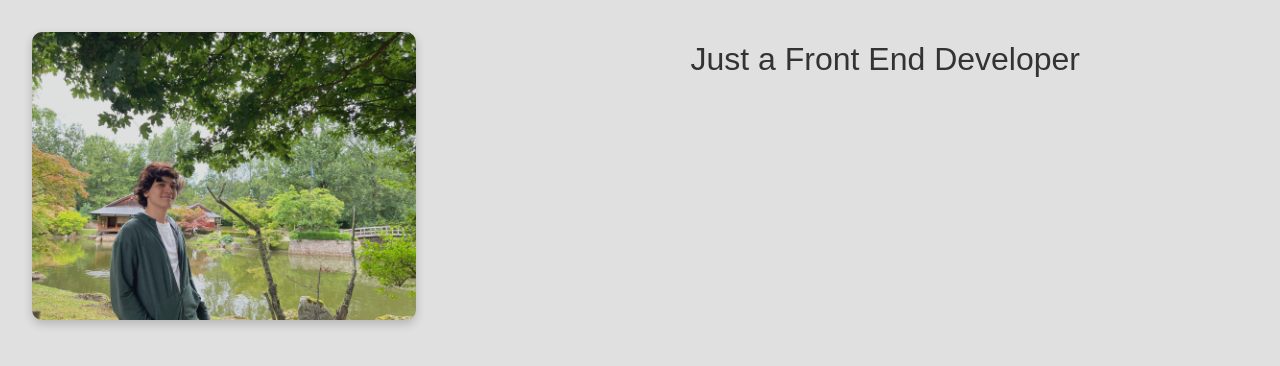
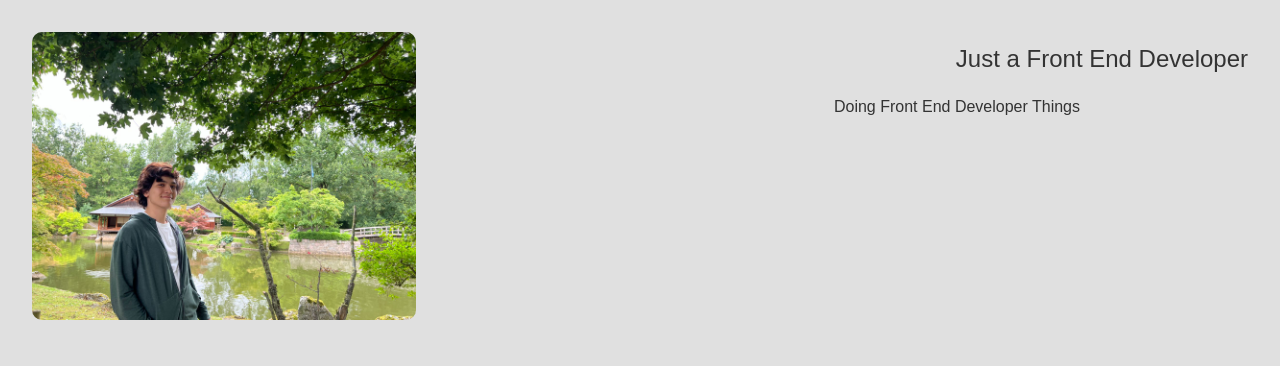
Before and after one commit to MiguelIbrahimE/PersonalPage, a React (Create React App) app: page / in a window 1280 px wide. Shown: the top 366 px of the page. Built offline with nearby package versions, Linux system fonts and the light colour scheme.

Commit message:
remove consensus to downlaod images on the website

```diff
--- a/package.json
+++ b/package.json
@@ -6,6 +6,7 @@
     "@testing-library/jest-dom": "^5.17.0",
     "@testing-library/react": "^13.4.0",
     "@testing-library/user-event": "^13.5.0",
+    "aos": "^2.3.4",
     "bootstrap": "^5.3.3",
     "react": "^18.3.1",
     "react-dom": "^18.3.1",
--- a/src/App.css
+++ b/src/App.css
@@ -15,32 +15,58 @@ body {
 
 .App {
   text-align: left;
-  padding: 2rem;
 }
 
 main {
   display: flex;
-  flex-wrap: wrap; /* Enables wrapping on smaller screens */
-  gap: 2rem;
+  align-items: flex-start;
+  gap: 2rem; /* Space between image and text */
+  padding: 2rem;
 }
 
+/* Image Hover and Layout */
 .img-container {
+  position: relative;
   width: 30vw;
   height: auto;
+  flex-shrink: 0;
   margin-right: 2rem;
-  border-radius: 10px;
-  box-shadow: 0px 4px 10px rgba(0, 0, 0, 0.2); /* Soft shadow */
-  opacity: 0.95; /* Slight transparency */
-  mix-blend-mode: multiply; /* Blends image with background */
 }
 
-
-section {
-  flex: 1;
-  max-width: 600px; /* Optional max-width for content */
+/* Prevent Right Click and Save on Image */
+.no-click {
+  width: 100%;
+  border-radius: 10px;
+  transition: opacity 0.3s ease;
+  pointer-events: none;
+  user-select: none;
 }
 
-/* Typography */
+.img-container:hover .no-click {
+  opacity: 0.8;
+}
+
+.overlay {
+  position: absolute;
+  top: 50%;
+  left: 50%;
+  transform: translate(-50%, -50%);
+  color: #fff;
+  font-size: 1.5rem;
+  opacity: 0;
+  transition: opacity 0.3s ease;
+}
+
+.img-container:hover .overlay {
+  opacity: 1; /* Text fades in on hover */
+}
+
+/* Right-Aligned Text Section */
+.info-section {
+  flex: 1;
+  text-align: right;
+}
+
 h1, h2 {
   font-weight: 300;
   margin: 0.5rem 0;
@@ -48,8 +74,5 @@ h1, h2 {
 
 p {
   margin: 1rem 0;
+  max-width: 600px;
 }
-
-.name-title {
-  text-align: right;
-}
--- a/src/App.js
+++ b/src/App.js
@@ -1,16 +1,23 @@
-import React from 'react';
-import 'bootstrap/dist/css/bootstrap.min.css';
+import React, { useEffect } from 'react';
+import AOS from 'aos';
+import 'aos/dist/aos.css';
 import './App.css';
 
 function App() {
+    useEffect(() => {
+        AOS.init({ duration: 1000, easing: 'ease-in-out', once: true });
+    }, []);
+
     return (
         <div className="App">
             <main>
-                <img className="img-container" src="/migo_pic.jpeg" alt="Profile" />
-                <section className="info-section">
-                    <div className="name-title">
-                        <h2> Just a Front End Developer</h2>
-                    </div>
+                <div className="img-container" data-aos="fade-up">
+                    <img src="/migo_pic.jpeg" alt="Profile" className="no-click" />
+                    <div className="overlay">Miguel Ibrahim</div>
+                </div>
+                <section className="info-section" data-aos="fade-up">
+                    <h2>Just a Front End Developer</h2>
+                    <p>Doing Front End Developer Things</p>
                 </section>
             </main>
         </div>
```
Also changed, not shown: 1 other file (tests, documents, lock files or other folders).
